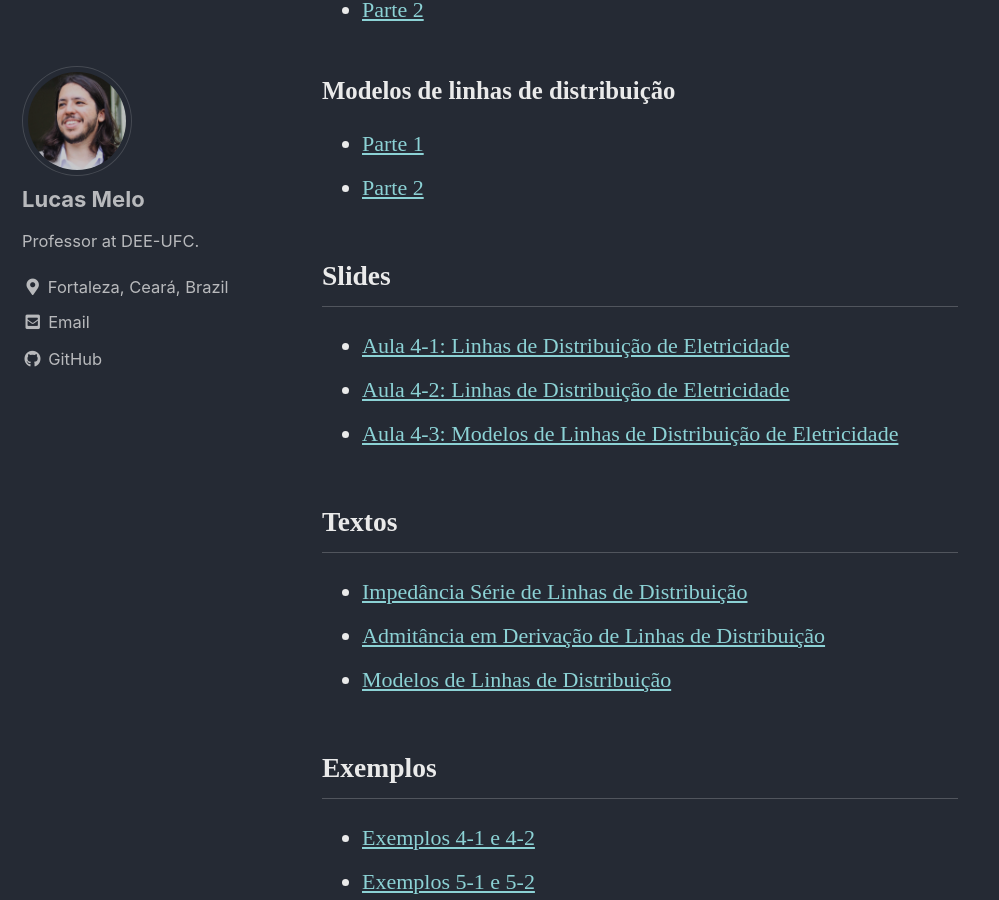
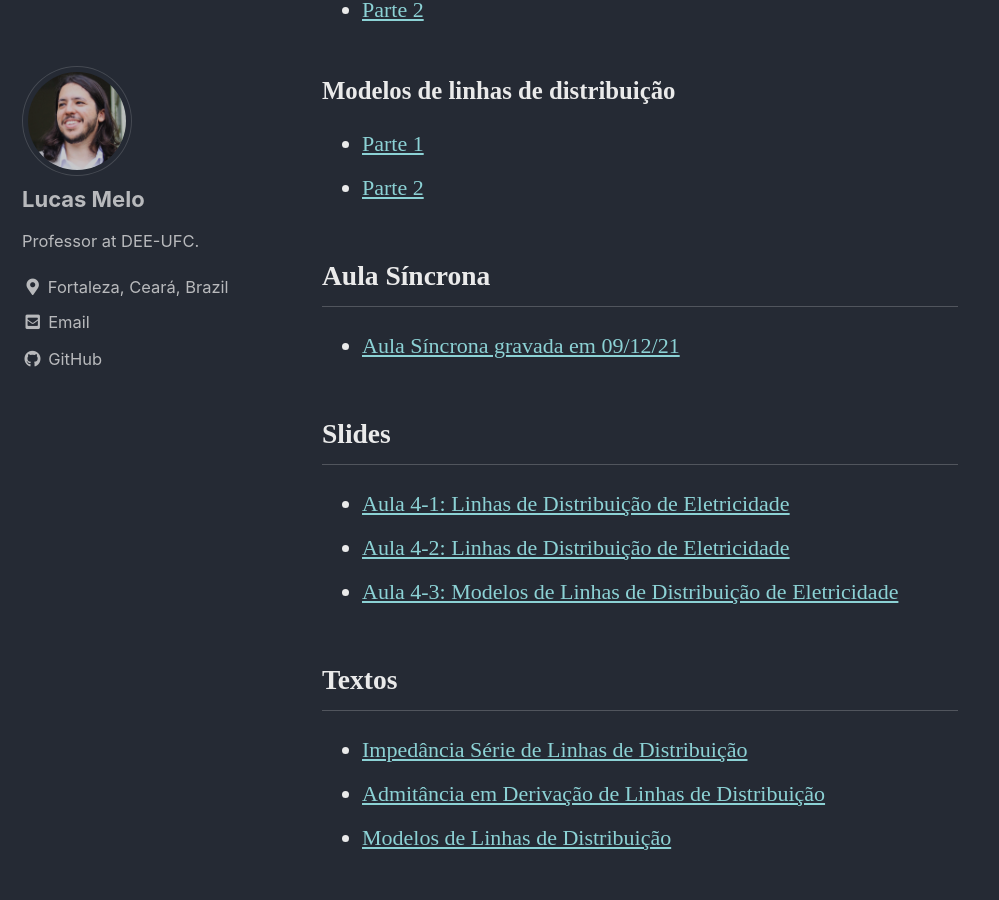
Before and after one commit to lucassm/lucassm.github.io, a Jekyll site: the page built from _teaching/DEE-2021-2/Unidade-04/index.md, in a window 1280 px wide and 900 px high, scrolled down 1057 px. Shown: the whole window, without its empty margins (0-999 px from the left). Built offline with Jekyll 4.4.1, drawn with Linux system fonts in a browser that asks for light colours; cached includes are drawn as plain includes; some web fonts are replaced.

Commit message:
UPDATE: Generic

```diff
--- a/_teaching/DEE-2021-2/Unidade-04/index.md
+++ b/_teaching/DEE-2021-2/Unidade-04/index.md
@@ -30,6 +30,9 @@
 - [Parte 1](https://drive.google.com/file/d/1SZCTwtn_3HByYPBGJrnCu_3pt2QKJL4a/view?usp=sharing)
 - [Parte 2](https://drive.google.com/file/d/12Z6RIWIce9H_kdCNVx37UJSo25O0LzzH/view?usp=sharing)
 
+## Aula Síncrona
+- [Aula Síncrona gravada em 09/12/21](https://drive.google.com/file/d/1hyk0l5hfbE_Wtgr73DYboG2qPUofkXPD/view?usp=drivesdk)
+
 ## Slides
 - [Aula 4-1: Linhas de Distribuição de Eletricidade](https://github.com/lucassm/lucassm.github.io/raw/master/files/SDEE-2021-2/aula4-1.pdf)
 - [Aula 4-2: Linhas de Distribuição de Eletricidade](https://github.com/lucassm/lucassm.github.io/raw/master/files/SDEE-2021-2/aula4-2.pdf)
```
